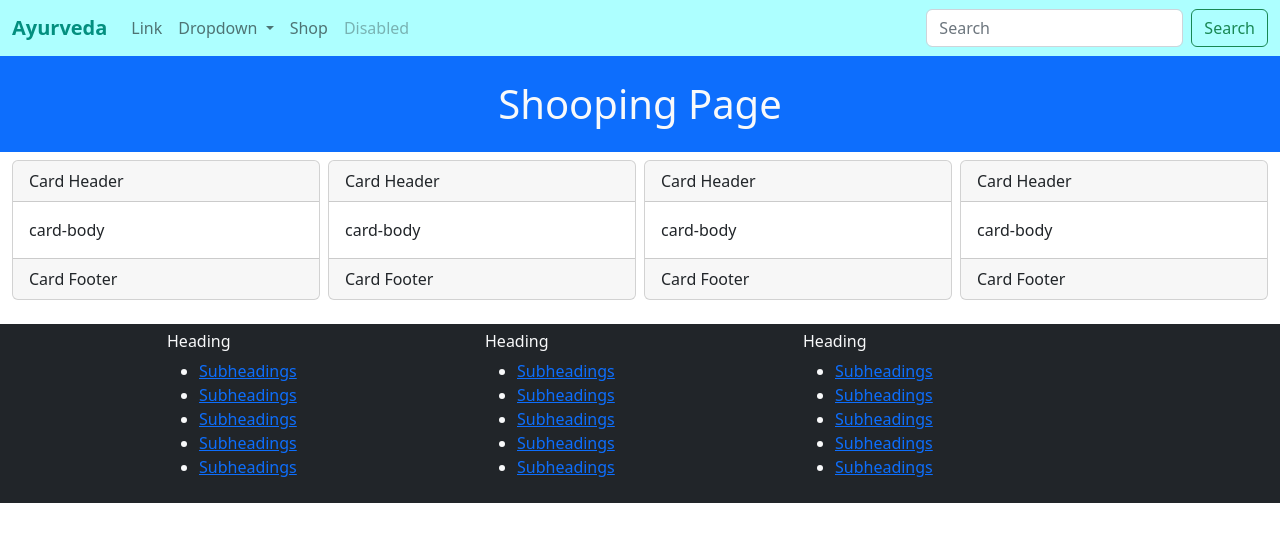
After one commit to ingeniousabhinavg/ayurveda, a Django app: page /shop/ in a window 1280 px wide. The commit adds this page. Shown: the top 542 px of the page. Run offline with Django 4.2, Linux system fonts and the light colour scheme.

Commit message:
PyCharm Commit

```diff
--- a/templates/base.html
+++ b/templates/base.html
@@ -63,11 +63,9 @@
 <!-- index page  -->
 
 <!-- shop page  -->
-        {% block shop  %}
-        {% endblock shop  %}
+{% block shop %}
+{% endblock shop %}
 <!-- shop page  -->
-
-
 
 
 <br>
--- /dev/null
+++ b/templates/shop.html
@@ -0,0 +1,47 @@
+{% extends 'base.html' %}
+{% block title %}Shop{% endblock title %}
+{% block shop  %}
+<section>
+    <h1 class="text-center bg-primary text-light p-4">Shooping Page</h1>
+    <div class="container-fluid">
+        <div class="row g-2">
+            <div class="col-sm-3">
+                <div class="card">
+                    <div class="card-header">Card Header</div>
+                    <div class="card-body">
+                        card-body
+                    </div>
+                    <div class="card-footer">Card Footer</div>
+                </div>
+            </div>
+            <div class="col-sm-3">
+                <div class="card">
+                    <div class="card-header">Card Header</div>
+                    <div class="card-body">
+                        card-body
+                    </div>
+                    <div class="card-footer">Card Footer</div>
+                </div>
+            </div>
+            <div class="col-sm-3">
+                <div class="card">
+                    <div class="card-header">Card Header</div>
+                    <div class="card-body">
+                        card-body
+                    </div>
+                    <div class="card-footer">Card Footer</div>
+                </div>
+            </div>
+            <div class="col-sm-3">
+                <div class="card">
+                    <div class="card-header">Card Header</div>
+                    <div class="card-body">
+                        card-body
+                    </div>
+                    <div class="card-footer">Card Footer</div>
+                </div>
+            </div>
+        </div>
+    </div>
+</section>
+{% endblock shop  %}
```
Also changed, not shown: templates/cart.html (added, +11 -0 lines), templates/prodeucts.html (added, +42 -0 lines). Lines whose indentation alone changed are shown as unchanged.
